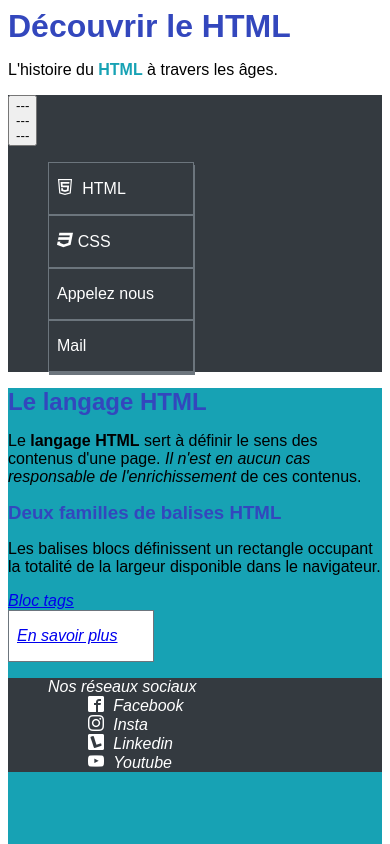
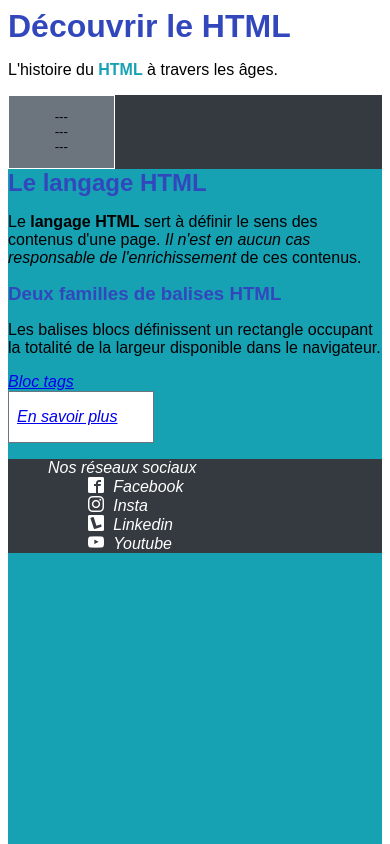
Before and after one commit to alisonbeaumont/init_html, a plain HTML site: page index.html in a window 390 px wide. Shown: the top 844 px of the page. Drawn offline with Linux system fonts and the light colour scheme; files whose address does not match are found by name.

Commit message:
add burger button2

```diff
--- a/assets/CSS/styles.css
+++ b/assets/CSS/styles.css
@@ -44,12 +44,30 @@ Le caractère espace désigne "les enfants de"
     flex-direction:row;
 }
 
+#burger-btn {
+    display: none;
+}
+
 /**
 1ere regle de media:
+change flex direction for xs device
 */
 @media screen and (max-width: 576px) {
-    .flex-container {
+    nav ul.flex-container {
         flex-direction: column;
+        display: none;
+    }
+    #burger-btn {
+        display: block;
+        color: black;
+        display: inline-block;
+        border: solid 1px var(--light);
+        width: 8em;
+        padding-left: 0.5em;
+        padding-right: 0.5em;
+        padding-top: 1em;
+        padding-bottom: 1em;
+        background-color: var(--secondary);
     }
 }
 
```
